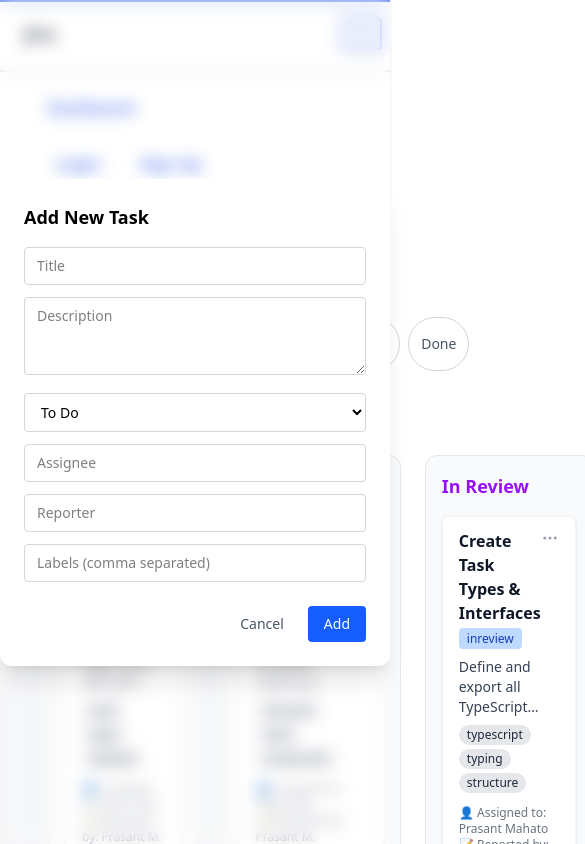
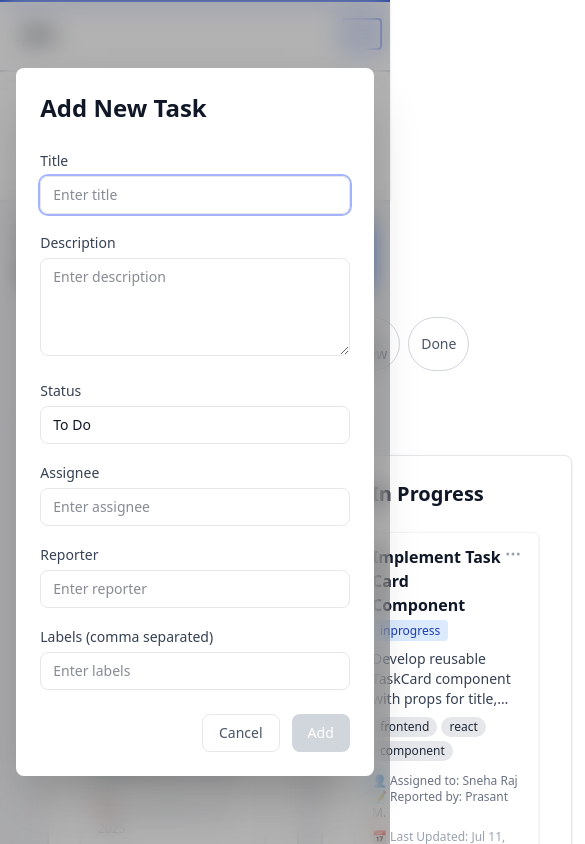
Before and after one commit to prasantmahato/Jira, a React (Vite) app in the folder client/: page / in a window 390 px wide. Both pictures are taken after a click on the button "+ Create Task". Shown: the top 844 px of the page, 585 px wide, since content can reach past the window. Built offline with nearby package versions, Linux system fonts and the light colour scheme.

Commit message:
Styled the component using TailwindCSS for responsive design

```diff
--- a/client/src/components/AddTaskModal.tsx
+++ b/client/src/components/AddTaskModal.tsx
@@ -10,119 +10,211 @@ interface Props {
 
 const AddTaskModal: React.FC<Props> = ({ onAddOrUpdate, onClose, initialTask }) => {
   const isEdit = !!initialTask;
-
   const [title, setTitle] = useState(initialTask?.title || '');
   const [description, setDescription] = useState(initialTask?.description || '');
   const [status, setStatus] = useState<Task['status']>(initialTask?.status || 'todo');
   const [assignee, setAssignee] = useState(initialTask?.assignee || '');
   const [reporter, setReporter] = useState(initialTask?.reporter || '');
   const [labels, setLabels] = useState(initialTask?.labels?.join(', ') || '');
+  const modalRef = useRef<HTMLDivElement>(null);
+  const firstInputRef = useRef<HTMLInputElement>(null);
 
-  const modalRef = useRef<HTMLDivElement>(null);
-
+  // Click-outside and focus trapping
+  useEffect(() => {
     const handleClickOutside = (e: MouseEvent) => {
       if (modalRef.current && !modalRef.current.contains(e.target as Node)) {
         onClose();
       }
     };
 
-  useEffect(() => {
+    const handleKeyDown = (e: KeyboardEvent) => {
+      if (e.key === 'Escape') {
+        onClose();
+      }
+      // Trap focus within modal
+      if (e.key === 'Tab') {
+        const focusableElements = modalRef.current?.querySelectorAll(
+          'input, textarea, select, button, [tabindex]:not([tabindex="-1"])'
+        );
+        if (focusableElements) {
+          const firstElement = focusableElements[0] as HTMLElement;
+          const lastElement = focusableElements[focusableElements.length - 1] as HTMLElement;
+          if (e.shiftKey && document.activeElement === firstElement) {
+            e.preventDefault();
+            lastElement.focus();
+          } else if (!e.shiftKey && document.activeElement === lastElement) {
+            e.preventDefault();
+            firstElement.focus();
+          }
+        }
+      }
+    };
+
     document.addEventListener('mousedown', handleClickOutside);
-    return () => document.removeEventListener('mousedown', handleClickOutside);
-  }, []);
+    document.addEventListener('keydown', handleKeyDown);
+    firstInputRef.current?.focus(); // Focus on first input when modal opens
+
+    return () => {
+      document.removeEventListener('mousedown', handleClickOutside);
+      document.removeEventListener('keydown', handleKeyDown);
+    };
+  }, [onClose]);
 
   const handleSubmit = () => {
+    if (!title.trim()) return; // Prevent submission if title is empty
     const now = new Date().toISOString();
     const newTask: Task = {
       id: initialTask?.id || Date.now(),
-      title,
+      title: title.trim(),
       status,
-      description,
-      assignee,
-      reporter,
-      labels: labels.split(',').map((l) => l.trim()).filter(Boolean),
+      description: description.trim() || undefined,
+      assignee: assignee.trim() || undefined,
+      reporter: reporter.trim() || undefined,
+      labels: labels.split(',').map((l) => l.trim()).filter(Boolean) || undefined,
       createdAt: initialTask?.createdAt || now,
       updatedAt: now,
+      order: initialTask?.order || undefined,
+      comments: initialTask?.comments || undefined,
     };
     onAddOrUpdate(newTask);
+    onClose();
+  };
+
+  const handleKeyDown = (e: React.KeyboardEvent, action: () => void) => {
+    if (e.key === 'Enter' || e.key === ' ') {
+      action();
+      e.preventDefault();
+    }
   };
 
   return (
-    <div className="fixed inset-0 backdrop-blur-sm bg-white/30 flex items-center justify-center z-50">
+    <div className="fixed inset-0 backdrop-blur-md bg-black/30 flex items-center justify-center z-50">
       <motion.div
         ref={modalRef}
-        initial={{ scale: 0.9, opacity: 0 }}
+        initial={{ scale: 0.95, opacity: 0 }}
         animate={{ scale: 1, opacity: 1 }}
-        exit={{ scale: 0.9, opacity: 0 }}
-        transition={{ duration: 0.2 }}
-        className="bg-white p-6 rounded-xl shadow-xl w-full max-w-md"
+        exit={{ scale: 0.95, opacity: 0 }}
+        transition={{ duration: 0.3, ease: 'easeOut' }}
+        className="bg-white p-6 rounded-lg shadow-2xl w-11/12 max-w-lg"
+        role="dialog"
+        aria-labelledby="modal-title"
+        aria-modal="true"
       >
-        <h2 className="text-lg font-semibold mb-4">
+        <h2 id="modal-title" className="text-2xl font-bold text-gray-900 mb-6">
           {isEdit ? 'Edit Task' : 'Add New Task'}
         </h2>
 
-        <div className="space-y-3">
+        <div className="space-y-4">
+          <div>
+            <label htmlFor="title" className="text-sm font-medium text-gray-700">
+              Title
+            </label>
             <input
+              id="title"
               type="text"
-            placeholder="Title"
+              placeholder="Enter title"
               value={title}
               onChange={(e) => setTitle(e.target.value)}
-            className="w-full border border-gray-300 rounded px-3 py-2 text-sm"
+              ref={firstInputRef}
+              className="mt-1 w-full border border-gray-200 rounded-lg px-3 py-2 text-sm text-gray-900 focus:outline-none focus:ring-2 focus:ring-indigo-300 transition-all duration-200"
+              aria-label="Task title"
             />
+          </div>
 
+          <div>
+            <label htmlFor="description" className="text-sm font-medium text-gray-700">
+              Description
+            </label>
             <textarea
-            placeholder="Description"
+              id="description"
+              placeholder="Enter description"
               value={description}
               onChange={(e) => setDescription(e.target.value)}
-            rows={3}
-            className="w-full border border-gray-300 rounded px-3 py-2 text-sm"
+              rows={4}
+              className="mt-1 w-full border border-gray-200 rounded-lg px-3 py-2 text-sm text-gray-900 focus:outline-none focus:ring-2 focus:ring-indigo-300 transition-all duration-200"
+              aria-label="Task description"
             />
+          </div>
 
+          <div>
+            <label htmlFor="status" className="text-sm font-medium text-gray-700">
+              Status
+            </label>
             <select
+              id="status"
               value={status}
               onChange={(e) => setStatus(e.target.value as Task['status'])}
-            className="w-full border border-gray-300 rounded px-3 py-2 text-sm"
+              className="mt-1 w-full border border-gray-200 rounded-lg px-3 py-2 text-sm text-gray-900 focus:outline-none focus:ring-2 focus:ring-indigo-300 transition-all duration-200 appearance-none bg-white"
+              aria-label="Task status"
             >
               <option value="todo">To Do</option>
               <option value="inprogress">In Progress</option>
+              <option value="inreview">In Review</option>
               <option value="done">Done</option>
             </select>
+          </div>
 
+          <div>
+            <label htmlFor="assignee" className="text-sm font-medium text-gray-700">
+              Assignee
+            </label>
             <input
+              id="assignee"
               type="text"
-            placeholder="Assignee"
+              placeholder="Enter assignee"
               value={assignee}
               onChange={(e) => setAssignee(e.target.value)}
-            className="w-full border border-gray-300 rounded px-3 py-2 text-sm"
-          />
-
-          <input
-            type="text"
-            placeholder="Reporter"
-            value={reporter}
-            onChange={(e) => setReporter(e.target.value)}
-            className="w-full border border-gray-300 rounded px-3 py-2 text-sm"
-          />
-
-          <input
-            type="text"
-            placeholder="Labels (comma separated)"
-            value={labels}
-            onChange={(e) => setLabels(e.target.value)}
-            className="w-full border border-gray-300 rounded px-3 py-2 text-sm"
+              className="mt-1 w-full border border-gray-200 rounded-lg px-3 py-2 text-sm text-gray-900 focus:outline-none focus:ring-2 focus:ring-indigo-300 transition-all duration-200"
+              aria-label="Task assignee"
             />
           </div>
 
-        <div className="mt-6 flex justify-end gap-2">
+          <div>
+            <label htmlFor="reporter" className="text-sm font-medium text-gray-700">
+              Reporter
+            </label>
+            <input
+              id="reporter"
+              type="text"
+              placeholder="Enter reporter"
+              value={reporter}
+              onChange={(e) => setReporter(e.target.value)}
+              className="mt-1 w-full border border-gray-200 rounded-lg px-3 py-2 text-sm text-gray-900 focus:outline-none focus:ring-2 focus:ring-indigo-300 transition-all duration-200"
+              aria-label="Task reporter"
+            />
+          </div>
+
+          <div>
+            <label htmlFor="labels" className="text-sm font-medium text-gray-700">
+              Labels (comma separated)
+            </label>
+            <input
+              id="labels"
+              type="text"
+              placeholder="Enter labels"
+              value={labels}
+              onChange={(e) => setLabels(e.target.value)}
+              className="mt-1 w-full border border-gray-200 rounded-lg px-3 py-2 text-sm text-gray-900 focus:outline-none focus:ring-2 focus:ring-indigo-300 transition-all duration-200"
+              aria-label="Task labels"
+            />
+          </div>
+        </div>
+
+        <div className="mt-6 flex justify-end gap-3">
           <button
             onClick={onClose}
-            className="text-gray-600 hover:text-black px-4 py-2 text-sm"
+            onKeyDown={(e) => handleKeyDown(e, onClose)}
+            className="px-4 py-2 text-sm text-gray-600 border border-gray-200 rounded-lg hover:bg-gray-100 focus:outline-none focus:ring-2 focus:ring-indigo-300 transition-all duration-200"
+            aria-label="Cancel task"
           >
             Cancel
           </button>
           <button
             onClick={handleSubmit}
-            className="bg-blue-600 text-white px-4 py-2 text-sm rounded"
+            onKeyDown={(e) => handleKeyDown(e, handleSubmit)}
+            className="px-4 py-2 text-sm bg-indigo-600 text-white rounded-lg hover:bg-indigo-700 focus:outline-none focus:ring-2 focus:ring-indigo-300 disabled:bg-gray-300 disabled:cursor-not-allowed transition-all duration-200"
+            disabled={!title.trim()}
+            aria-label={isEdit ? 'Update task' : 'Add task'}
           >
             {isEdit ? 'Update' : 'Add'}
           </button>
--- a/client/src/components/QuickFilterNav.tsx
+++ b/client/src/components/QuickFilterNav.tsx
@@ -3,8 +3,8 @@ import { Task } from './types';
 import { Filter, UserRoundSearch } from 'lucide-react';
 
 interface Props {
-  filter: 'all' | 'todo' | 'inprogress' | 'inreview' | 'done';
-  setFilter: (value: 'all' | 'todo' | 'inprogress' | 'inreview' | 'done') => void;
+  filter: 'all' | 'todo' | 'inprogress' | 'review' | 'done';
+  setFilter: (value: 'all' | 'todo' | 'inprogress' | 'review' | 'done') => void;
   selectedAssignee: string;
   setSelectedAssignee: (value: string) => void;
   tasks: Task[];
@@ -21,7 +21,7 @@ const QuickFilterNav: React.FC<Props> = ({
     { key: 'all', label: 'All' },
     { key: 'todo', label: 'To Do' },
     { key: 'inprogress', label: 'In Progress' },
-    { key: 'inreview', label: 'In Review' },
+    { key: 'review', label: 'In Review' },
     { key: 'done', label: 'Done' },
   ];
 
--- a/client/src/components/TaskBoard.tsx
+++ b/client/src/components/TaskBoard.tsx
@@ -12,7 +12,7 @@ const TaskBoard: React.FC = () => {
   const [showModal, setShowModal] = useState(false);
   const [taskBeingEdited, setTaskBeingEdited] = useState<Task | null>(null);
   const [selectedTask, setSelectedTask] = useState<Task | null>(null);
-  const [filter, setFilter] = useState<'all' | 'todo' | 'inprogress' | 'inreview' | 'done'>('all');
+  const [filter, setFilter] = useState<'all' | 'todo' | 'inprogress' | 'review' | 'done'>('all');
   const [selectedAssignee, setSelectedAssignee] = useState<string>('all');
 
 
@@ -133,7 +133,7 @@ const handleDragEnd = (result: DropResult) => {
 
   <DragDropContext onDragEnd={handleDragEnd}>
     <div className="flex gap-6 px-6 w-full">
-      {(['todo', 'inprogress', 'inreview', 'done'] as Task['status'][]).map((status) => {
+      {(['todo', 'inprogress', 'review', 'done'] as Task['status'][]).map((status) => {
         const columnTasks = getTasksByStatus(status).filter((task) =>
           filter === 'all' ? true : task.status === filter
         );
@@ -147,7 +147,7 @@ const handleDragEnd = (result: DropResult) => {
                   ? 'To Do'
                   : status === 'inprogress'
                   ? 'In Progress'
-                  : status === 'inreview'
+                  : status === 'review'
                   ? 'In Review'
                   : 'Done'
               }
@@ -156,7 +156,7 @@ const handleDragEnd = (result: DropResult) => {
                   ? 'yellow'
                   : status === 'inprogress'
                   ? 'blue'
-                  : status === 'inreview'
+                  : status === 'review'
                   ? 'purple'
                   : 'green'
               }
--- a/client/src/components/TaskCard.tsx
+++ b/client/src/components/TaskCard.tsx
@@ -18,9 +18,9 @@ const TaskCard: React.FC<Props> = ({ task, index, onEdit, onDelete, onDoubleClic
 
   const statusColors: Record<Task['status'], string> = {
     todo: 'bg-yellow-100 text-yellow-800 border-yellow-300',
-  inprogress: 'bg-blue-100 text-blue-800 border-blue-300',
-  inreview: 'bg-blue-200 text-blue-800 border-blue-400',
-  done: 'bg-green-100 text-green-800 border-green-300',
+    inprogress: 'bg-blue-100 text-blue-800 border-blue-300',
+    review: 'bg-blue-200 text-blue-800 border-blue-400',
+    done: 'bg-green-100 text-green-800 border-green-300',
   };
 
   return (
@@ -101,7 +101,7 @@ const TaskCard: React.FC<Props> = ({ task, index, onEdit, onDelete, onDoubleClic
 
           {/* Dates */}
           <div className="mt-2 text-xs text-gray-400">
-            📅 Updated: {dayjs(task.updatedAt || task.createdAt).format('MMM D, YYYY')}
+            📅 Last Updated: {dayjs(task.updatedAt || task.createdAt).format('MMM D, YYYY')}
           </div>
         </div>
       )}
--- a/client/src/components/TaskColumn.tsx
+++ b/client/src/components/TaskColumn.tsx
@@ -1,4 +1,3 @@
-// TaskColumn.tsx
 import React from 'react';
 import { Task } from './types';
 import TaskCard from './TaskCard';
@@ -24,26 +23,38 @@ const TaskColumn: React.FC<Props> = ({
   onDoubleClick,
 }) => {
   const colorClasses: Record<string, string> = {
-    yellow: 'text-yellow-600',
-    blue: 'text-blue-600',
-    purple: 'text-purple-600',
-    green: 'text-green-600',
+    yellow: 'bg-yellow-500',
+    blue: 'bg-indigo-600',
+    purple: 'bg-purple-600',
+    green: 'bg-green-500',
   };
 
   return (
-    <div className="flex-1 bg-gray-50 rounded-xl p-4 border border-gray-200">
-      <h2 className={`text-lg font-bold mb-4 ${colorClasses[color]}`}>{title}</h2>
+    <div
+      className="flex-1 min-w-[250px] bg-white rounded-lg p-6 border border-gray-200 shadow-sm hover:shadow-md transition-shadow duration-200"
+      role="region"
+      aria-label={`${title} column`}
+    >
+      <div className="flex items-center gap-3 mb-4">
+        <div className={`w-3 h-3 rounded-full ${colorClasses[color]}`} aria-hidden="true" />
+        <h2 className="text-xl font-bold text-gray-900">{title}</h2>
+      </div>
 
       <Droppable droppableId={droppableId}>
         {(provided, snapshot) => (
           <div
             ref={provided.innerRef}
             {...provided.droppableProps}
-            className={`space-y-4 min-h-[100px] transition-all ${
-              snapshot.isDraggingOver ? 'bg-white/0' : ''
-            }`}
+            className={`space-y-3 min-h-[100px] transition-all duration-200 ${
+              snapshot.isDraggingOver ? 'bg-indigo-50 border-indigo-300' : 'bg-white'
+            } rounded-md p-2`}
+            tabIndex={0}
+            aria-describedby={`column-title-${droppableId}`}
           >
-            {tasks.map((task, index) => (
+            {tasks.length === 0 ? (
+              <p className="text-sm text-gray-500 text-center">No tasks in this column.</p>
+            ) : (
+              tasks.map((task, index) => (
                 <TaskCard
                   key={task.id}
                   task={task}
@@ -52,7 +63,8 @@ const TaskColumn: React.FC<Props> = ({
                   onDelete={onDelete}
                   onDoubleClick={onDoubleClick}
                 />
-            ))}
+              ))
+            )}
             {provided.placeholder}
           </div>
         )}
--- a/client/src/components/dummyTasks.ts
+++ b/client/src/components/dummyTasks.ts
@@ -84,7 +84,7 @@ export const dummyTasks: Task[] = [
     id: 6,
     title: 'Create Task Types & Interfaces',
     description: 'Define and export all TypeScript types for tasks and task lists.',
-    status: 'inreview',
+    status: 'review',
     assignee: 'Prasant Mahato',
     reporter: 'Prasant M.',
     labels: ['typescript', 'typing', 'structure'],
--- a/client/src/components/types.tsx
+++ b/client/src/components/types.tsx
@@ -1,7 +1,7 @@
 export interface Task {
     id: number;
     title: string;
-    status: 'todo' | 'inprogress' | 'inreview' | 'done';
+    status: 'todo' | 'inprogress' | 'review' | 'done';
     createdAt: string;
     updatedAt: string;
     description?: string;
```
Lines whose indentation alone changed are shown as unchanged.
